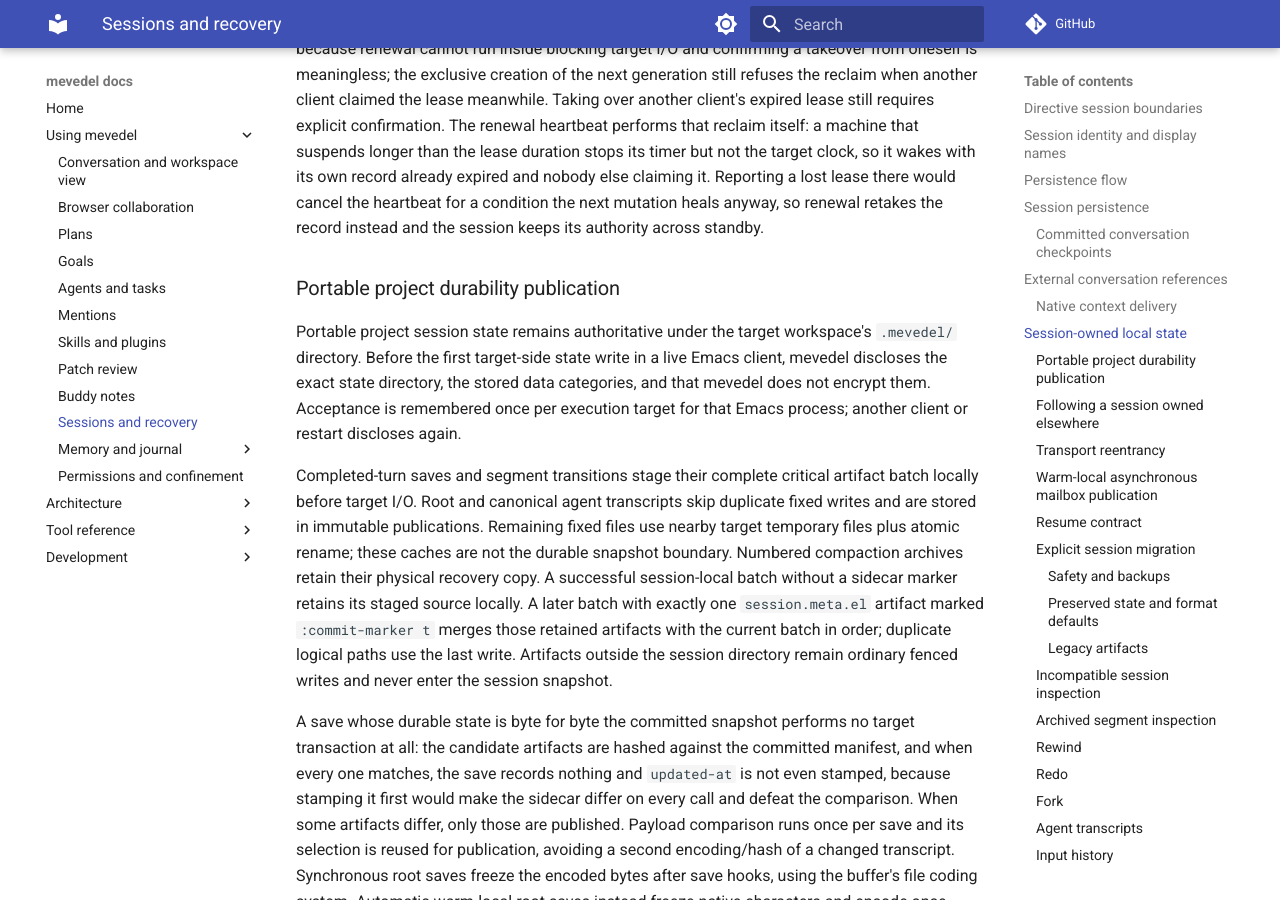
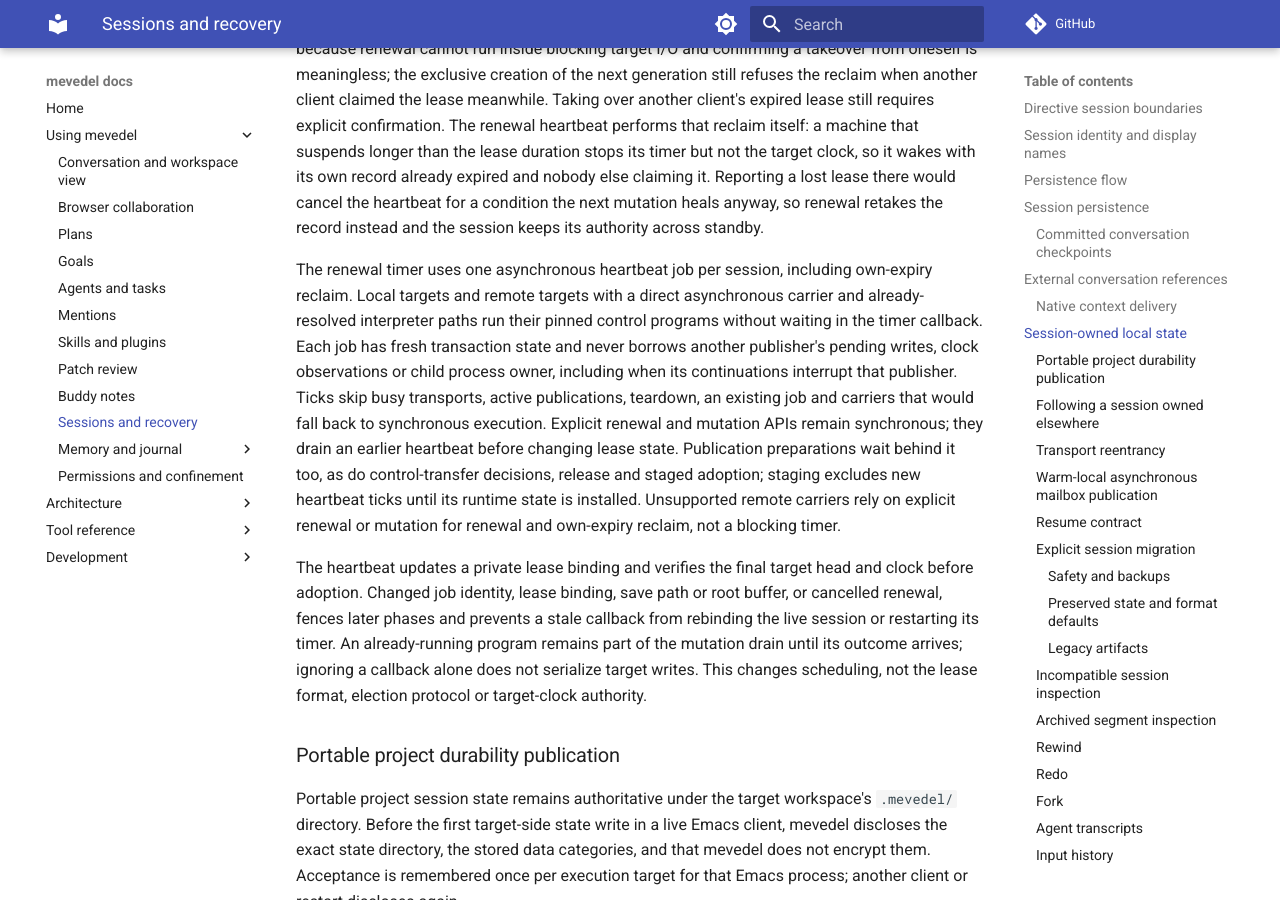
Before and after one commit to FrauH0lle/mevedel, an MkDocs documentation site: the page built from docs/sessions.md, in a window 1280 px wide and 900 px high, scrolled down 22590 px. Built offline with MkDocs 1.6.1 and Material for MkDocs 9.7.7, drawn with Linux system fonts in a browser that asks for light colours; comment, search, counter and statistics services are not loaded.

Commit message:
fix(sessions): Renew portable leases without blocking the editor
Run timer renewal and own-expiry reclaim as isolated, single-flight
asynchronous jobs. Fence stale continuations and serialize explicit
mutations, publication and control transfer behind their completion.

* mevedel-session-durability.el (mevedel-session-durability-heartbeat):
Renew, reclaim and verify authority through asynchronous control programs.
(mevedel-session-durability-call-in-context): Isolate heartbeat transaction
state and reject superseded continuations.
* mevedel-session-publication.el (mevedel-session-publication-busy-p,
mevedel-session-publication--schedule): Share the heartbeat admission gate.
* mevedel-session-control-transfer.el
(mevedel-session-control-transfer-acquire): Drain before staging authority.
* mevedel-session-transfer.el (mevedel-session-transfer-decide,
mevedel-session-transfer-release): Exclude heartbeat admission while acting.
* mevedel-structs.el (mevedel-session): Track the live renewal job.
* mevedel-session-fork.el: Exclude renewal jobs from session clones.
* test/helpers.el, test/test-mevedel-test-helpers.el: Retire heartbeat timers.
* test/test-mevedel-session-durability-heartbeat.el,
test/test-mevedel-session-durability-heartbeat-integration.el: Cover real
children, stale ownership, expiry reclaim and publication/transfer drains.
* test/test-mevedel-session-durability-async.el,
test/test-mevedel-session-fork.el: Update context and runtime-slot coverage.
* docs/sessions.md: Document asynchronous heartbeat ownership and limits.

Validation: check -- --affected passes on an isolated staged snapshot,
including strict compilation and the automatically selected full suite.

```diff
--- a/docs/sessions.md
+++ b/docs/sessions.md
@@ -1059,6 +1059,28 @@
 heals anyway, so renewal retakes the record instead and the session keeps its
 authority across standby.
 
+The renewal timer uses one asynchronous heartbeat job per session, including
+own-expiry reclaim. Local targets and remote targets with a direct asynchronous
+carrier and already-resolved interpreter paths run their pinned control programs
+without waiting in the timer callback. Each job has fresh transaction state and
+never borrows another publisher's pending writes, clock observations or child
+process owner, including when its continuations interrupt that publisher.
+Ticks skip busy transports, active publications, teardown, an existing job and
+carriers that would fall back to synchronous execution. Explicit renewal and
+mutation APIs remain synchronous; they drain an earlier heartbeat before changing
+lease state. Publication preparations wait behind it too, as do control-transfer
+decisions, release and staged adoption; staging excludes new heartbeat ticks
+until its runtime state is installed. Unsupported remote carriers rely on explicit
+renewal or mutation for renewal and own-expiry reclaim, not a blocking timer.
+
+The heartbeat updates a private lease binding and verifies the final target head
+and clock before adoption. Changed job identity, lease binding, save path or root
+buffer, or cancelled renewal, fences later phases and prevents a stale callback
+from rebinding the live session or restarting its timer. An already-running
+program remains part of the mutation drain until its outcome arrives; ignoring a
+callback alone does not serialize target writes. This changes scheduling, not the
+lease format, election protocol or target-clock authority.
+
 ### Portable project durability publication
 
 Portable project session state remains authoritative under the target
```
Also changed, not shown: 12 other files.
